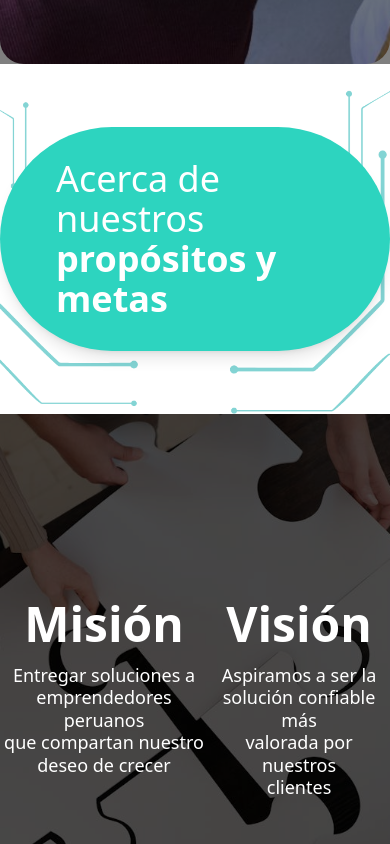
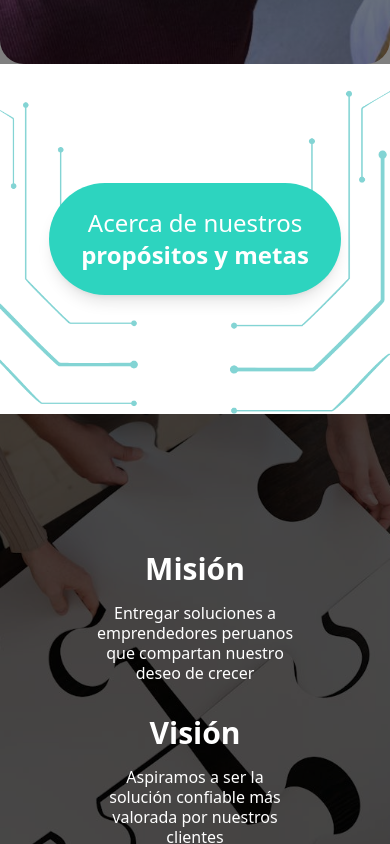
Before and after one commit to yuntasproducciones/tami-teams, a React (Vite) app in the folder frontend/: page /about in a window 390 px wide. Shown: the part 960-1804 px from the top of the page. Built offline with nearby package versions, Linux system fonts and the light colour scheme.

Commit message:
Fix: se mejoro la responsividad

```diff
--- a/frontend/src/presentation/components/nosotros/Mision.tsx
+++ b/frontend/src/presentation/components/nosotros/Mision.tsx
@@ -3,19 +3,18 @@ import mision from "../../../../public/assets/images/mision.jpeg";
 const Mision = () => {
   return (
     <div
-      className="relative flex items-center justify-center h-[570px] bg-cover bg-center"
-      style={{ backgroundImage: `url(${mision})` }}>
-
+      className="relative flex items-center justify-center h-auto min-h-[570px] bg-cover bg-center py-8 px-4"
+      style={{ backgroundImage: `url(${mision})` }}
+    >
       {/* Overlay oscuro */}
       <div className="absolute inset-0 bg-black bg-opacity-70"></div>
 
       {/* Contenido */}
-      <div className="relative flex  w-full max-w-6xl">
-
+      <div className="relative flex flex-col md:flex-row w-full max-w-6xl space-y-8 md:space-y-0 md:space-x-8">
         {/* Bloque de Misión */}
         <div className="text-white text-center md:w-1/2">
-          <h2 className="text-5xl font-bold mb-4">Misión</h2>
-          <p className="text-lg text-4xl leading-tight">
+          <h2 className="text-3xl sm:text-4xl md:text-5xl font-bold mb-4">Misión</h2>
+          <p className="text-base sm:text-lg md:text-xl lg:text-2xl leading-tight">
             Entregar soluciones a <br /> emprendedores peruanos <br /> que compartan nuestro <br />
             deseo de crecer
           </p>
@@ -23,8 +22,8 @@ const Mision = () => {
 
         {/* Bloque de Visión */}
         <div className="text-white text-center md:w-1/2">
-          <h2 className="text-5xl font-bold mb-4">Visión</h2>
-          <p className="text-lg text-4xl leading-tight">
+          <h2 className="text-3xl sm:text-4xl md:text-5xl font-bold mb-4">Visión</h2>
+          <p className="text-base sm:text-lg md:text-xl lg:text-2xl leading-tight">
             Aspiramos a ser la <br /> solución confiable más <br /> valorada por nuestros <br />
             clientes
           </p>
--- a/frontend/src/presentation/components/nosotros/PropositosSection.tsx
+++ b/frontend/src/presentation/components/nosotros/PropositosSection.tsx
@@ -3,13 +3,13 @@ import imgfon from "../../../../public/assets/images/productos.png";
 function PropositosYMetas() {
   return (
     <section
-      className="relative bg-cover bg-center h-[350px] rounded-b-3xl flex justify-center items-center"
+      className="relative bg-cover bg-center h-[350px] sm:h-[400px] md:h-[450px] lg:h-[500px] rounded-b-3xl flex justify-center items-center"
       style={{
         backgroundImage: `url(${imgfon})`,
       }}
     >
-      <div className="bg-teal-400 text-white text-4xl py-8 px-14 rounded-full shadow-lg">
-        Acerca de nuestros <br/><span className="font-bold">propósitos y metas</span>
+      <div className="bg-teal-400 text-white text-2xl sm:text-3xl md:text-4xl py-6 sm:py-8 px-8 sm:px-14 rounded-full shadow-lg text-center">
+        Acerca de nuestros <br /><span className="font-bold">propósitos y metas</span>
       </div>
     </section>
   );
--- a/frontend/src/presentation/components/nosotros/Valores.tsx
+++ b/frontend/src/presentation/components/nosotros/Valores.tsx
@@ -43,7 +43,7 @@ function Valores() {
           {valores.map((valor, index) => (
             <div
               key={index}
-              className="relative w-full max-w-xs bg-white shadow-lg rounded-xl overflow-hidden"
+              className="relative max-w-xs bg-white shadow-lg rounded-xl overflow-hidden"
             >
               <img
                 src={valor.imagen}
@@ -51,7 +51,7 @@ function Valores() {
                 className="w-full h-full object-cover"
               />
               <div className="absolute inset-0 bg-gradient-to-t from-teal-800 to-transparent opacity-75"></div>
-              <div className="absolute bottom-4 left-0 w-full text-white text-center px-4">
+              <div className="absolute bottom-4 left-0 w-full text-white text-center px-4 flex flex-col justify-center items-center h-[100px] sm:h-[120px] md:h-[150px]">
               <h3 className="text-lg sm:text-xl md:text-2xl font-extrabold">
                 {valor.titulo}
               </h3>
--- /dev/null
+++ b/frontend/src/presentation/components/productos/ImgSec.tsx
@@ -0,0 +1,29 @@
+import imgT from "../../../../public/assets/images/imagen_productos.png";
+
+const ImgSec = () => {
+  return (
+    <section
+      className="relative bg-cover bg-center h-auto min-h-[1024px] pt-12 rounded-b-3xl"
+      style={{
+        backgroundImage: `linear-gradient(to bottom, rgb(16, 235, 231) 2%, rgba(0, 158, 155, 0.5) 30%, rgba(0, 158, 155, 0) 100%), url(${imgT})`,
+      }}
+    >
+      <div className="absolute inset-0 bg-black bg-opacity-50 flex items-center pl-4 lg:pl-[200px]">
+        <div className="text-white w-full sm:w-auto text-center sm:text-left">
+          <h1 className="text-4xl sm:text-5xl md:text-6xl lg:text-8xl font-bold whitespace-pre-line">
+            NUESTROS {'\n'}PRODUCTOS
+          </h1>
+          <p className="text-lg sm:text-xl md:text-2xl mt-6 lg:mt-10 whitespace-pre-line">
+            Buscamos ayudar en tu negocio, mediante la {'\n'}
+            comercialización de productos para {'\n'}
+            emprendimiento, trabajo y decoración, {'\n'}
+            cumpliendo con los estándares de calidad y {'\n'}
+            satisfacción del cliente.
+          </p>
+        </div>
+      </div>
+    </section>
+  );
+};
+
+export default ImgSec;
```
Lines whose indentation alone changed are shown as unchanged.
